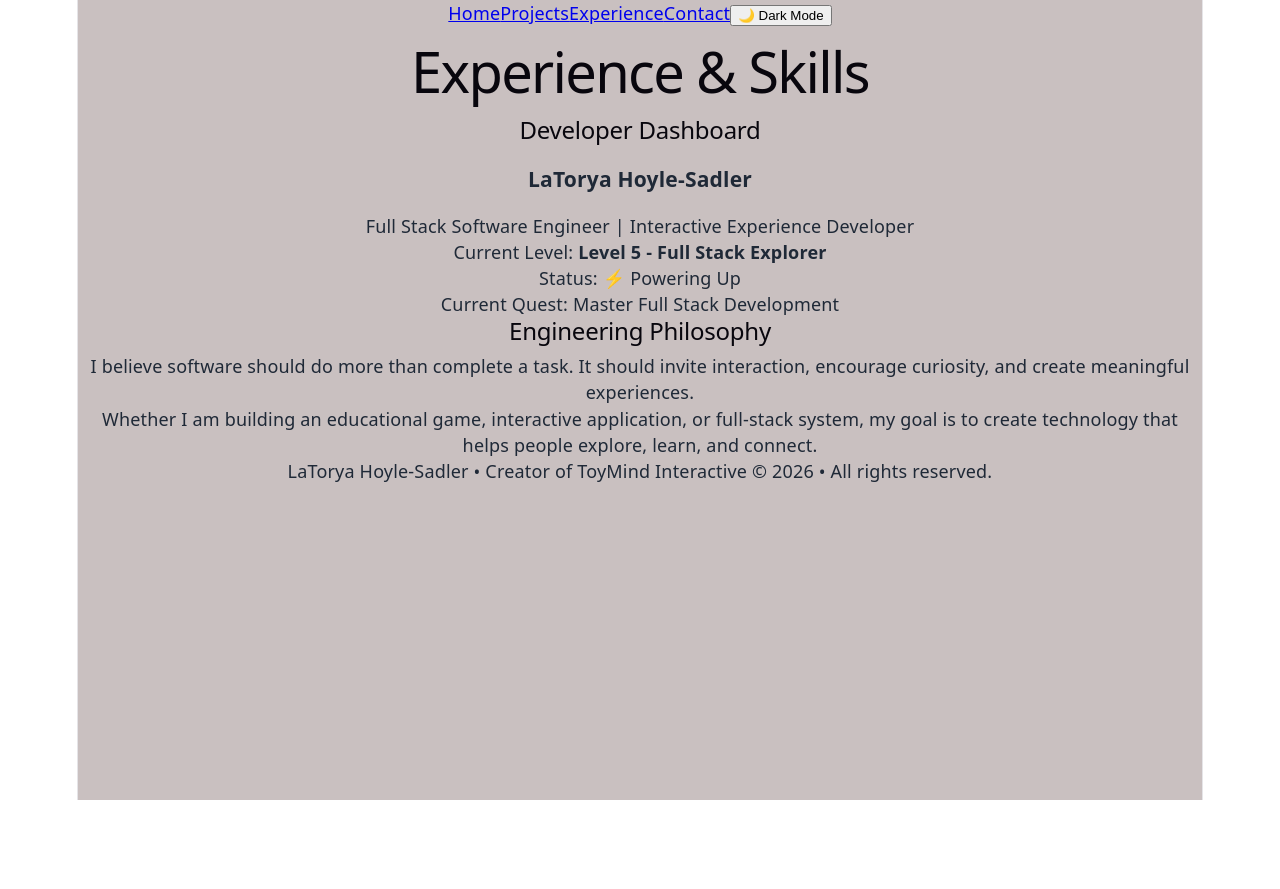
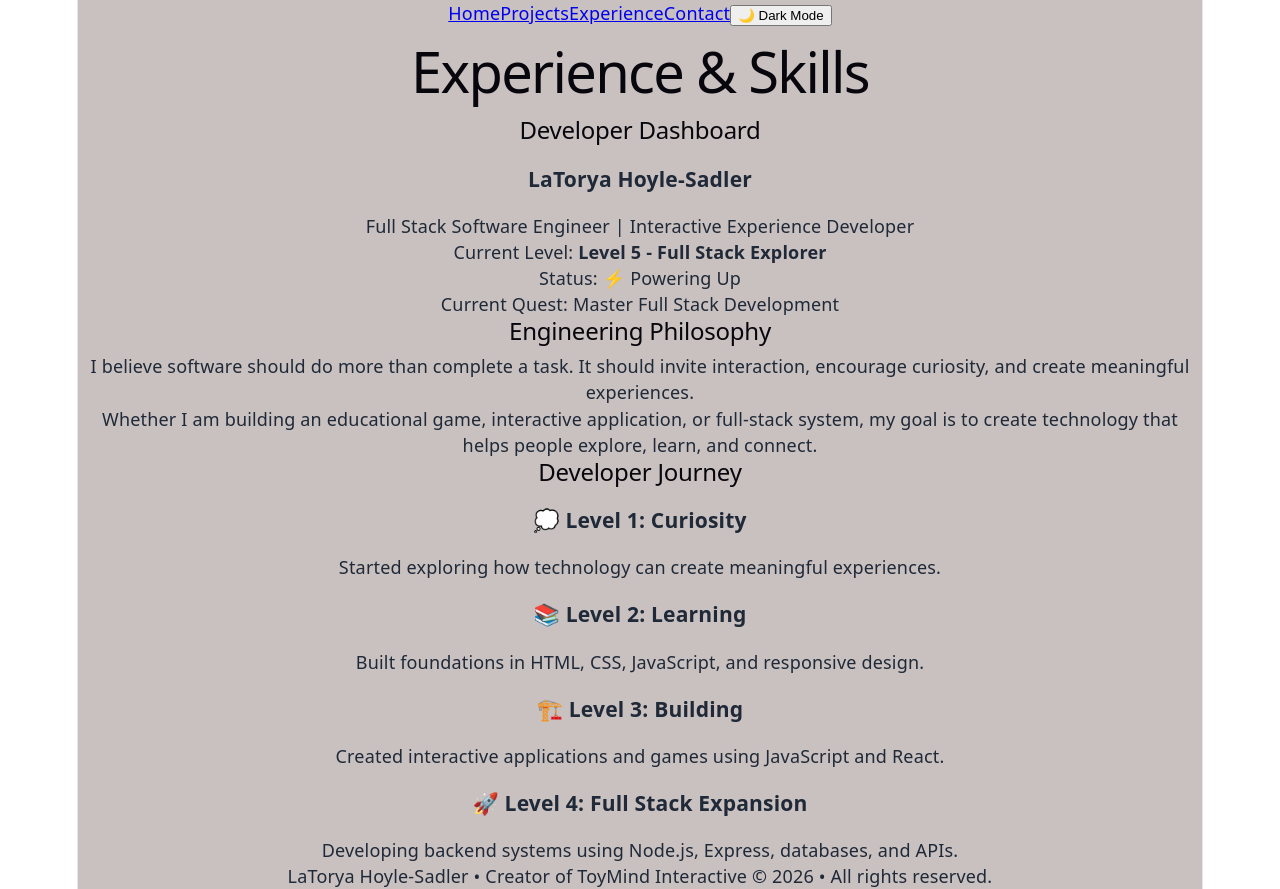
Before and after one commit to IamLaTorya/portfolio, a React app: page /experience in a window 1280 px wide. Before the commit the page ends 800 px from the top, so only its background shows below. Built offline with nearby package versions, Linux system fonts and the light colour scheme; the HTML template or start-up script is replaced by a standard one.

Commit message:
Created JourneyTimeline for Experience page structured timeline

```diff
--- /dev/null
+++ b/src/components/JourneyTimeline.jsx
@@ -0,0 +1,43 @@
+export default function JourneyTimeline() {
+    return (
+        <section>
+            <h2>Developer Journey</h2>
+
+            <div>
+                <h3>💭 Level 1: Curiosity</h3>
+                <p>
+                    Started exploring how technology can create
+                    meaningful experiences.
+                </p>
+            </div>
+
+
+            <div>
+                <h3>📚 Level 2: Learning</h3>
+                <p>
+                    Built foundations in HTML, CSS, JavaScript,
+                    and responsive design.
+                </p>
+            </div>
+
+
+            <div>
+                <h3>🏗️ Level 3: Building</h3>
+                <p>
+                    Created interactive applications and games
+                    using JavaScript and React.
+                </p>
+            </div>
+
+
+            <div>
+                <h3>🚀 Level 4: Full Stack Expansion</h3>
+                <p>
+                    Developing backend systems using Node.js,
+                    Express, databases, and APIs.
+                </p>
+            </div>
+
+        </section>
+    );
+}
--- a/src/pages/Experience.jsx
+++ b/src/pages/Experience.jsx
@@ -1,5 +1,6 @@
 import DeveloperDashboard from "../components/DeveloperDashboard";
 import EngineeringPhilosophy from "../components/EngineeringPhilosophy";
+import JourneyTimeline from "../components/JourneyTimeline";
 
 export default function Experience() {
     return (
@@ -9,6 +10,7 @@ export default function Experience() {
 
                 <DeveloperDashboard />
                 <EngineeringPhilosophy />
+                <JourneyTimeline />
             </main>
         </>
     );
```
